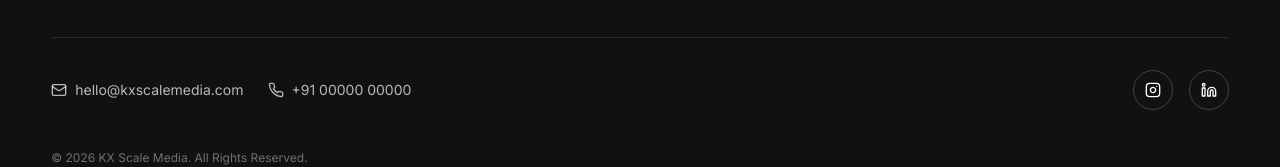
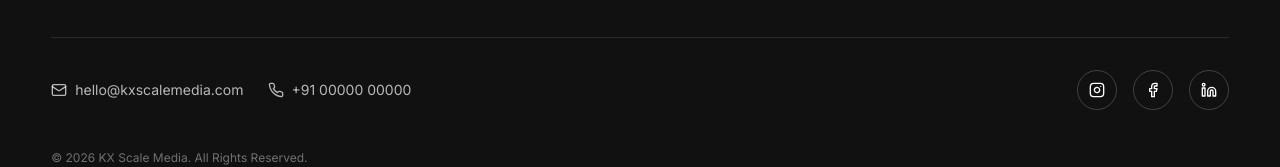
Before and after one commit to dushyantsoni273-ai/Kx-Scale-media, a Next.js app: page /case-studies in a window 1280 px wide. Shown: the part 2398-2565 px from the top of the page. Built offline with nearby package versions, Linux system fonts and the light colour scheme.

Commit message:
Add Facebook icon to footer'

```diff
--- a/components/Footer.tsx
+++ b/components/Footer.tsx
@@ -1,5 +1,5 @@
 import Link from "next/link";
-import { Instagram, Linkedin, Mail, Phone } from "lucide-react";
+import { Instagram, Linkedin, Facebook, Mail, Phone } from "lucide-react";
 import Logo from "./Logo";
 
 const nav = [
@@ -76,6 +76,9 @@ export default function Footer() {
             <a href="#" data-cursor="hover" aria-label="Instagram" className="w-10 h-10 flex items-center justify-center rounded-full border border-white/20 hover:bg-white hover:text-ink transition-colors">
               <Instagram size={16} />
             </a>
+            <a href="#" data-cursor="hover" aria-label="Facebook" className="w-10 h-10 flex items-center justify-center rounded-full border border-white/20 hover:bg-white hover:text-ink transition-colors">
+              <Facebook size={16} />
+            </a>
             <a href="#" data-cursor="hover" aria-label="LinkedIn" className="w-10 h-10 flex items-center justify-center rounded-full border border-white/20 hover:bg-white hover:text-ink transition-colors">
               <Linkedin size={16} />
             </a>
```
